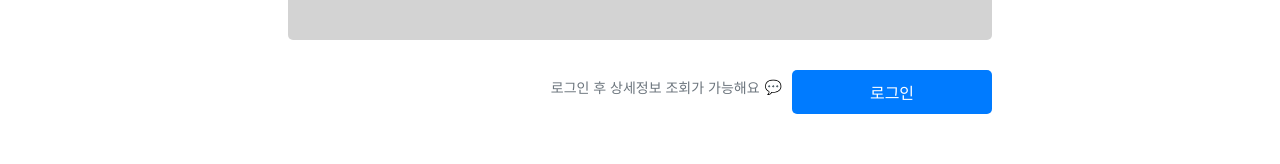
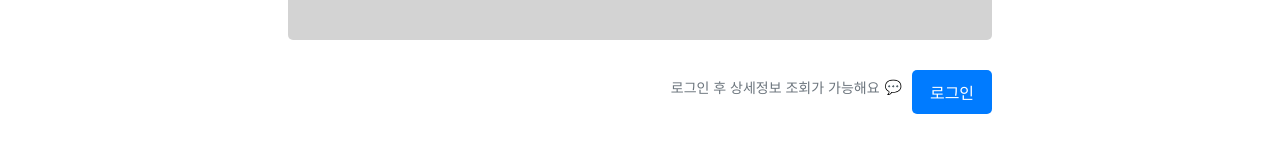
Before and after one commit to jeehyunbang/geniusmaker, a React (Create React App) app in the folder my-app/: page / in a window 1280 px wide. Shown: the part 235-399 px from the top of the page. Built offline with nearby package versions, Linux system fonts and the light colour scheme.

Commit message:
250212cjw_4

```diff
--- a/my-app/src/css/Home.css
+++ b/my-app/src/css/Home.css
@@ -50,7 +50,7 @@
 }
 
 .login-button {
-    padding: 6px 16px;
+    padding: 10px 20px;
     background-color: #007bff;
     color: white;
     border: none;
@@ -59,7 +59,7 @@
     font-size: 14px;
     transition: background-color 0.3s ease;
     width: auto;
-    max-width: 200px;
+    max-width: 80px;
     text-align: center;
 }
 
```
